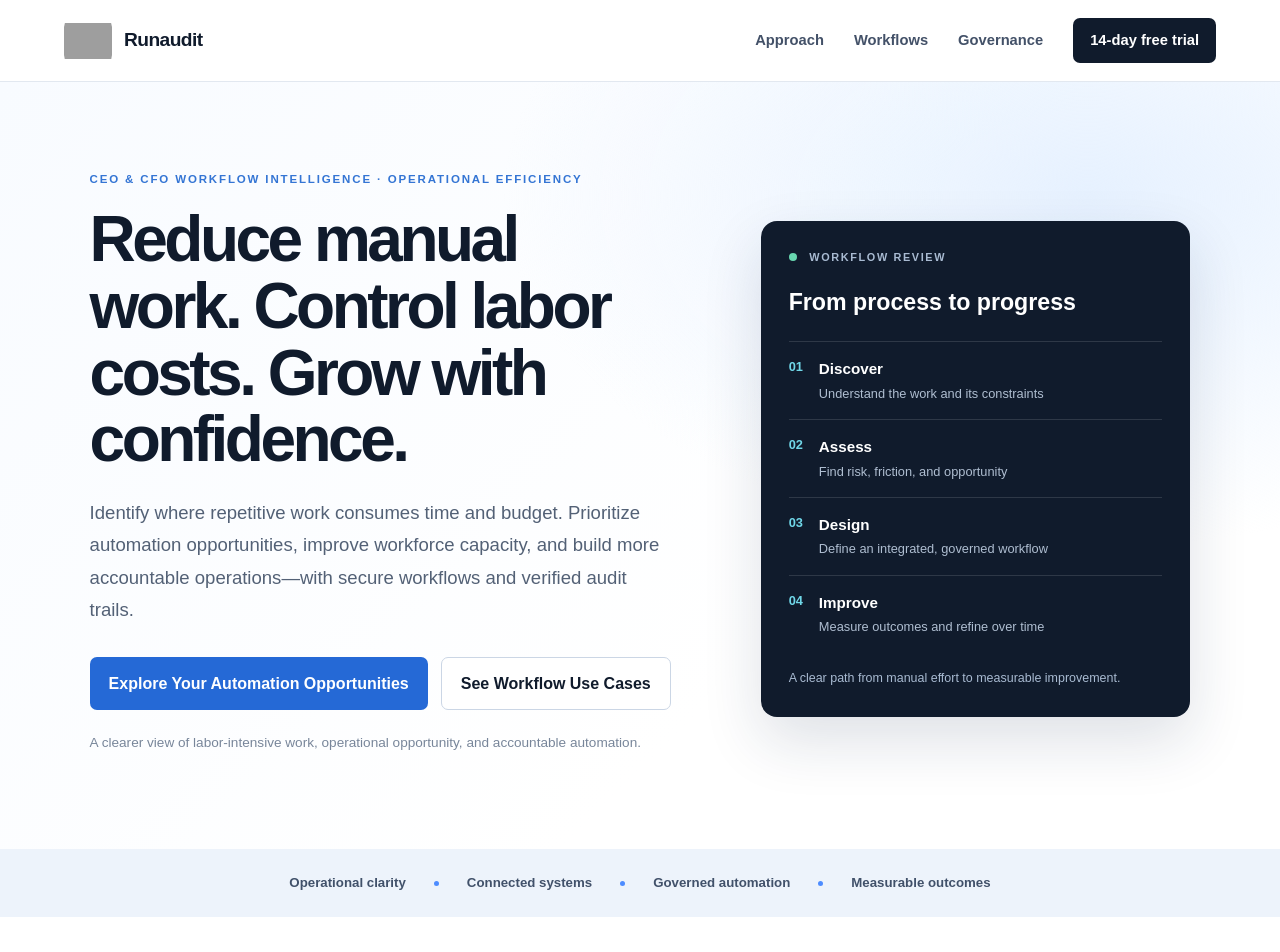
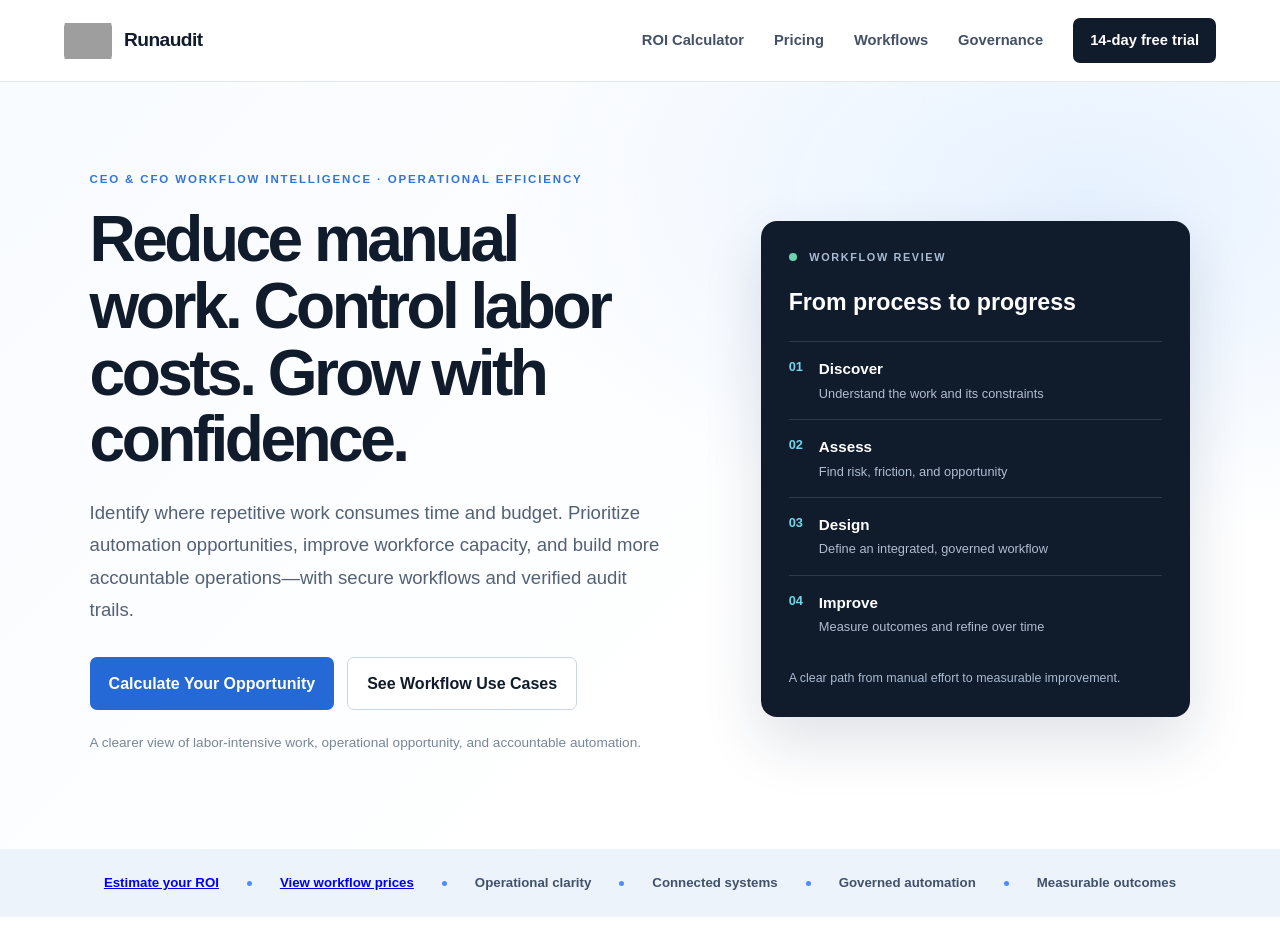
Before and after one commit to nexusai007/iposhells.com, a Next.js app: page / in a window 1280 px wide. Shown: the top 952 px of the page. Built offline with nearby package versions, Linux system fonts and the light colour scheme; grey boxes are pictures that could not be loaded.

Commit message:
Connect homepage to ROI and pricing funnel; clarify trial readiness

```diff
--- a/app/page.tsx
+++ b/app/page.tsx
@@ -22,7 +22,7 @@ export default function Home() {
           <span>Runaudit</span>
         </a>
         <nav aria-label="Main navigation">
-          <a href="#approach">Approach</a><a href="#workflows">Workflows</a>
+          <a href="/roi-calculator">ROI Calculator</a><a href="/pricing">Pricing</a><a href="#workflows">Workflows</a>
           <a href="#governance">Governance</a><a className="nav-cta" href="#trial">14-day free trial</a>
         </nav>
       </header>
@@ -31,7 +31,7 @@ export default function Home() {
           <p className="eyebrow">CEO & CFO WORKFLOW INTELLIGENCE · OPERATIONAL EFFICIENCY</p>
           <h1>Reduce manual work. Control labor costs. Grow with confidence.</h1>
           <p className="hero-lede">Identify where repetitive work consumes time and budget. Prioritize automation opportunities, improve workforce capacity, and build more accountable operations—with secure workflows and verified audit trails.</p>
-          <div className="hero-actions"><a className="button button-primary" href="#approach">Explore Your Automation Opportunities</a><a className="button button-secondary" href="#workflows">See Workflow Use Cases</a></div>
+          <div className="hero-actions"><a className="button button-primary" href="/roi-calculator">Calculate Your Opportunity</a><a className="button button-secondary" href="#workflows">See Workflow Use Cases</a></div>
           <p className="hero-note">A clearer view of labor-intensive work, operational opportunity, and accountable automation.</p>
         </div>
         <div className="hero-panel" aria-label="Workflow audit framework">
@@ -46,7 +46,7 @@ export default function Home() {
           <div className="panel-foot">A clear path from manual effort to measurable improvement.</div>
         </div>
       </section>
-      <section className="trust-strip" aria-label="Runaudit principles"><span>Operational clarity</span><i /><span>Connected systems</span><i /><span>Governed automation</span><i /><span>Measurable outcomes</span></section>
+      <section className="trust-strip" aria-label="Runaudit principles"><span><a href="/roi-calculator">Estimate your ROI</a></span><i /><span><a href="/pricing">View workflow prices</a></span><i /><span>Operational clarity</span><i /><span>Connected systems</span><i /><span>Governed automation</span><i /><span>Measurable outcomes</span></section>
       <section className="section" id="approach">
         <div className="section-heading"><p className="eyebrow">THE RUNAUDIT APPROACH</p><h2>Find the cost of manual work before adding more headcount.</h2><p>For CEOs and CFOs, the starting point is financial clarity: which processes consume the most employee time, where delays create avoidable cost, and which improvements can be measured. Effective automation begins with understanding the process, the people involved, the data, and the controls it requires.</p></div>
         <div className="three-grid">{workflowAreas.map(item => <article className="info-card" key={item.number}><span className="card-number">{item.number}</span><h3>{item.title}</h3><p>{item.description}</p></article>)}</div>
@@ -59,7 +59,7 @@ export default function Home() {
         <div className="governance-copy"><p className="eyebrow">BUILT AROUND RESPONSIBLE OPERATIONS</p><h2>Improve productivity without losing oversight.</h2><p>Runaudit puts governance into the workflow design conversation from the beginning. Access, data handling, human review, and activity records should be considered before automation is put into production.</p></div>
         <ul className="governance-list"><li><b>Access control</b><span>Define who and what can access each workflow.</span></li><li><b>Traceability</b><span>Plan for clear records of actions, changes, and decisions.</span></li><li><b>Human review</b><span>Keep appropriate review and approval points in the process.</span></li><li><b>Continuous improvement</b><span>Review performance and adjust workflows as needs change.</span></li></ul>
       </section>
-      <section className="contact-section" id="trial"><p className="eyebrow">START WITH ZERO RISK</p><h2>Try Runaudit free for 14 days.</h2><p>Start your 14-day trial for $0. No credit card is required to begin. You can evaluate Runaudit before choosing a monthly or annual subscription. Any paid subscription price and billing terms should be clearly shown before you subscribe.</p></section>
+      <section className="contact-section" id="trial"><p className="eyebrow">START WITH ZERO RISK</p><h2>Try Runaudit free for 14 days.</h2><p>The trial costs $0 and no credit card is required to begin. Trial account creation and activation are being prepared; this page does not yet create an account or start a subscription. Stripe is currently in test mode, so no live payment will be taken here.</p><div className="hero-actions" style={{justifyContent:"center"}}><a className="button button-light" href="/roi-calculator">Calculate your opportunity</a><a className="button button-secondary" href="/pricing">Review workflow pricing</a></div></section>
       <footer className="site-footer"><a className="brand footer-brand" href="/"><img src="/run-logo.jpg" alt="" width="38" height="38" /><span>Runaudit</span></a><p>Workflow audits and governed automation.</p><small>© {new Date().getFullYear()} Runaudit. All rights reserved.</small></footer>
     </main>
   );
```
